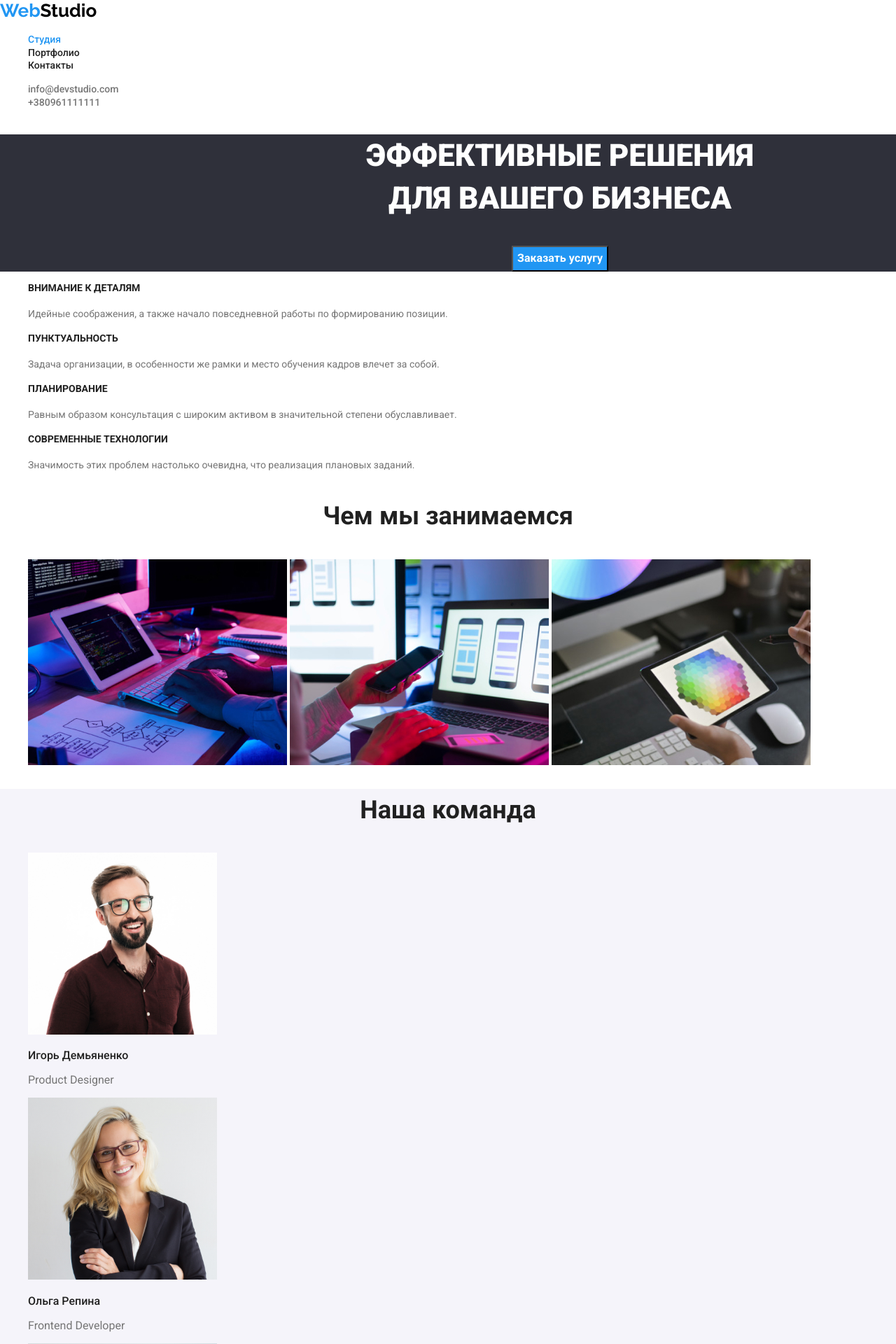
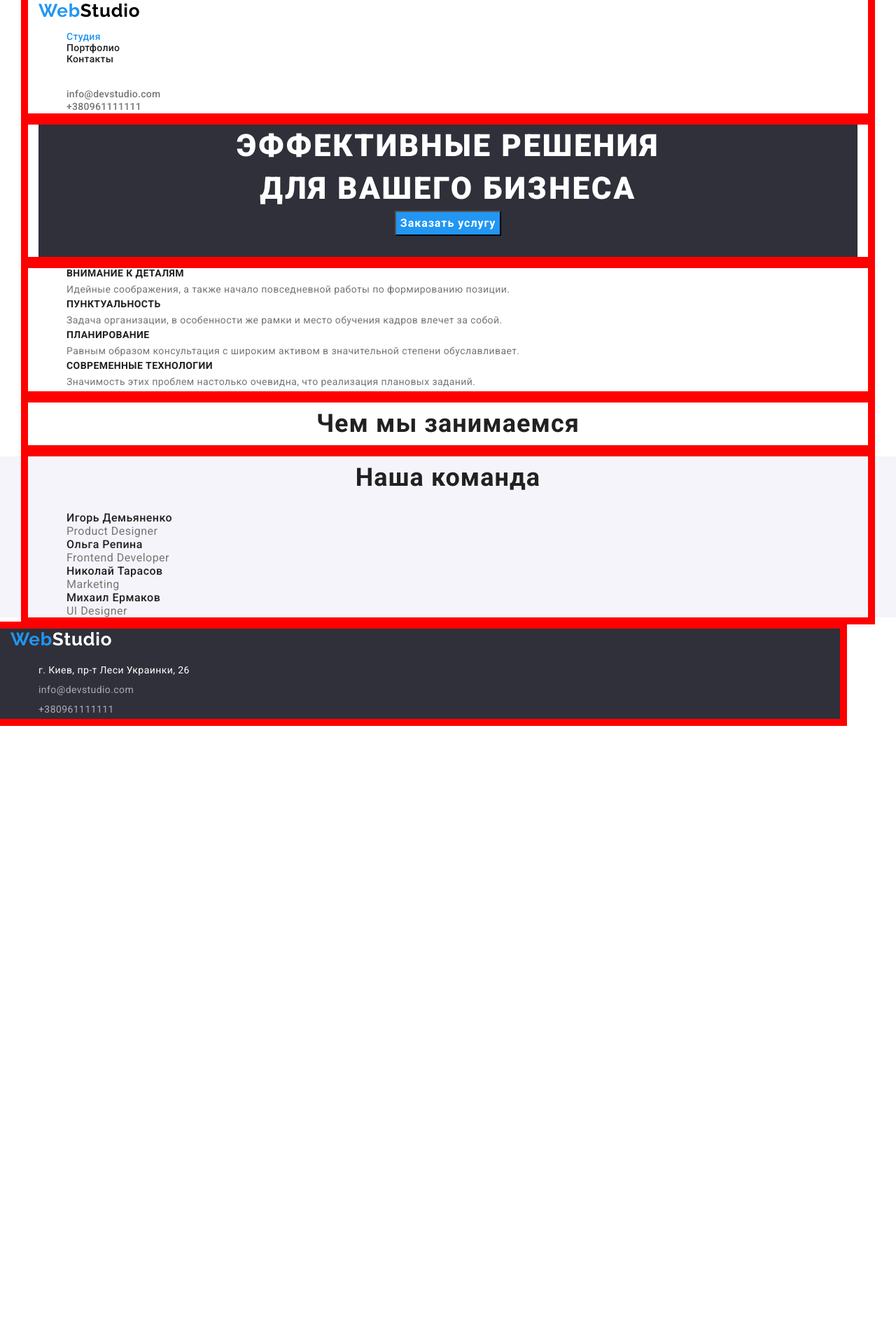
Before and after one commit to Tasha1003Natasha/study_assignments, a web app: file goit-markup-hw-03/index.html in a window 1280 px wide; the page is wider, and only the part inside the window is pictured. Shown: the top 1920 px of that part at 70% size. After the commit the page ends 1037 px from the top of that part, so only its background shows below. Run offline with its HTML, style and script files only (its server is not run), Linux system fonts and the light colour scheme.

Commit message:
ДЗ №3

```diff
--- a/goit-markup-hw-03/css/styles.css
+++ b/goit-markup-hw-03/css/styles.css
@@ -21,6 +21,7 @@
     font-size: 26px;
     line-height: 1.2;
     text-decoration: none;
+    letter-spacing: 0.03em;
 }
 
 .logo span {
@@ -40,6 +41,7 @@ footer .logo span {
     line-height: 1.14;
     list-style: none;
     text-decoration: none;
+    letter-spacing: 0.02em;
 }
 
 /* подчеркивание и точки */
@@ -71,6 +73,7 @@ footer .logo span {
  line-height: 1.14;
  list-style: none;
  text-decoration: none;
+ letter-spacing: 0.02em;
 }
 
 /* Главный заголовок */
@@ -80,13 +83,14 @@ footer .logo span {
     font-size: 44px;
     line-height: 1.4;
     text-transform: uppercase;
+    text-align: center;
+    letter-spacing: 0.06em;
 }
 
 /* кнопка */
 .caption {
     text-align: center;
     background: var(--bg-title);
-    width: 1600px;
 }
 
 .title-button {
@@ -97,6 +101,9 @@ footer .logo span {
     font-size: 16px;
     line-height: 1.9;
     cursor: pointer;
+    align-items: center;
+    text-align: center;
+    letter-spacing: 0.06em;
 }
 
 /* изменение цвета кнопки */
@@ -111,6 +118,7 @@ footer .logo span {
     font-weight: 700;
     font-size: 14px;
     line-height: 1.14;
+    letter-spacing: 0.03em;
     text-transform: uppercase;
 }
 
@@ -132,6 +140,7 @@ footer .logo span {
 .text {
     font-size: 14px;
     line-height: 2;
+    letter-spacing: 0.03em;
   }
 
 
@@ -142,6 +151,7 @@ footer .logo span {
    font-size: 36px;
    line-height: 1.7;
    text-align: center;
+   letter-spacing: 0.03em;
   }
     /* Команда ФИО */
 .team {
@@ -149,6 +159,7 @@ footer .logo span {
     font-weight: 500;
     font-size: 16px;
     line-height: 1.19;
+    letter-spacing: 0.03em;
 }
 .team-section {
     background: #F5F4FA;
@@ -157,10 +168,12 @@ footer .logo span {
 .text-team {
     font-size: 16px;
     line-height: 1.19;
+    letter-spacing: 0.03em;
 }
 /* Футер */
 .footer {
     background: #2F303A;
+    width: 1200px;
 }
 
 /* футер почта/телефон */
@@ -171,6 +184,7 @@ footer .logo span {
     list-style: none;
     color: currentColor;
     font-style: normal;
+    letter-spacing: 0.03em;
 }
 
 .page-address {
@@ -201,12 +215,14 @@ footer .logo span {
     font-weight: 700;
     font-size: 18px;
     line-height: 2;
+    letter-spacing: 0.06em;
 }
 
  /* Подзаголовок */
 .subtitle {
     font-size: 16px;
     line-height: 2;
+    letter-spacing: 0.03em;
 }
 
 /*  Список кнопок */
@@ -217,6 +233,8 @@ footer .logo span {
     line-height: 1.7;
     cursor: pointer;
     background: #F5F4FA;
+    text-align: center;
+    letter-spacing: 0.03em;
 }
 /* изменение цвета кнопок */
 
@@ -225,3 +243,47 @@ footer .logo span {
     background-color: var(--logo-color-web);
     color: var(--page-color);
 }
+
+/*Блочная панель */
+
+/* Reset css */
+h1, h2, h3,p {
+    margin: 0;
+}
+
+
+.conteiner {
+  width: 1200px;
+  padding: 0 15px;
+  margin-left: auto;
+  margin-right: auto;
+  outline: 10px solid red;
+}
+
+img {
+    display: contents;
+    max-width: 100%;
+    height: auto;
+}
+
+/* Шапка */
+.logo {
+   margin-bottom: 24px;
+}
+
+  .top-link {
+    margin-bottom: 32px;
+  }
+  .contacts-link {
+    margin-bottom: 32px;
+  }
+
+   /* Секция с кнопкой  */
+   .section-caption {
+    padding-top: 200px; ;
+    padding-bottom: 200px;
+   }
+
+.title-button {
+    margin-bottom: 30px;
+}
--- a/goit-markup-hw-03/index.html
+++ b/goit-markup-hw-03/index.html
@@ -13,13 +13,14 @@
 </head>
 <!-- Шапка -->
 <body class="body">
-
+<!-- Шапка -->
     <header>
 
+        <div class="conteiner">
          <a href="" class="logo">Web<span>Studio</span></a>
 
          <nav>
-        <ul class="top list">
+        <ul class="top-link list">
          <li><a class="top-link current" href="./index.html">Студия</a></li>
          <li><a class="top-link" href="./portfolio.html">Портфолио</a></li>
          <li><a class="top-link" href="">Контакты</a></li>
@@ -30,19 +31,22 @@
             <li><a class="contacts-link" href="mailto:info@devstudio.com">info@devstudio.com</a></li>
             <li><a class="contacts-link" href="tel:+380961111111">+380961111111</a></li>
              </ul>
-
+            </div>
     </header>
 
 <!-- Секция с кнопкой -->
     <main>
+        <div class="conteiner">
+
         <section class="caption">
             <h1 class="title">Эффективные решения <br> для вашего бизнеса</h1>
             <button class="title-button" type="button">Заказать услугу</button>
-
         </section>
+    </div>
 
 <!-- Секция с текстом -->
-<section>
+   <section>
+    <div class="conteiner">
     <h2 class="visually-hidden">Наши преимущества</h2>
    <ul>
    <li class="list">
@@ -73,10 +77,12 @@
     </p>
    </li>
 </ul>
+</div>
 </section>
 
 <!-- Секция с фото -->
     <section class="list">
+        <div class="conteiner">
     <h2 class="title-foto">Чем мы занимаемся</h2>
       <ul class="list">
           <li>
@@ -85,10 +91,14 @@
         <img src="./images/box/box3.jpg" alt="планшет"  width="370" height="294">
          </li>
     </ul>
+</div>
 </section>
 
+
 <!-- Команда -->
+
 <section class="team-section list">
+    <div class="conteiner">
  <h2 class="title-foto">Наша команда</h2>
 
  <ul class="list">
@@ -116,12 +126,14 @@
             <p class="text-team">UI Designer</p>
         </li>
         </ul>
+    </div>
 </section>
 
     </main>
 
     <!-- Футер -->
     <footer class="footer">
+        <div class="conteiner">
         <a href="" class="logo">Web<span>Studio</span></a>
             <address>
                 <ul class="address">
@@ -130,6 +142,7 @@
                 <li><a class="page-address-link" href="tel:+380961111111">+380961111111</a></li>
         </ul>
         </address>
+    </div>
     </footer>
 </body>
 </html>
```
